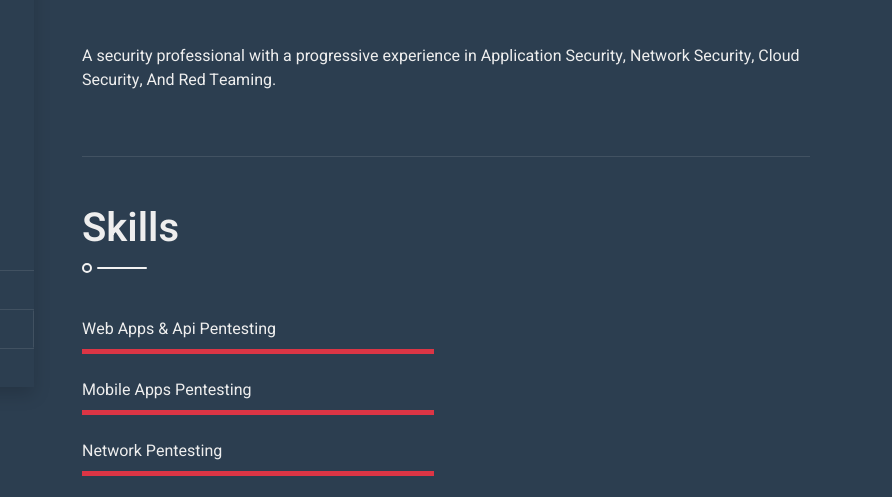
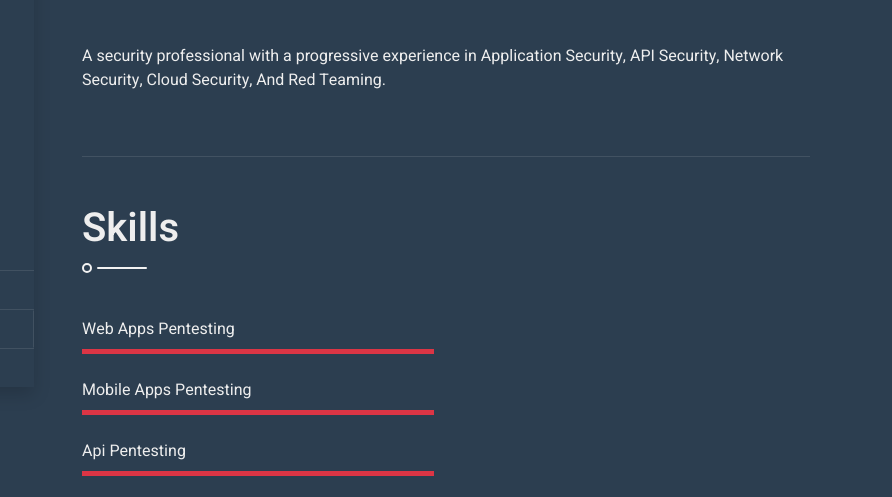
Before and after one commit to cyb3rkh4l1d/cyb3rkh4l1d.github.io, a plain HTML site: page index.html in a window 1280 px wide. Shown: the part 413-910 px from the top of the page, 388-1280 px from the left. Drawn offline with nearby package versions, Linux system fonts and the light colour scheme.

Commit message:
Update index.html

```diff
--- a/index.html
+++ b/index.html
@@ -83,7 +83,7 @@
                       <section class="py-5 border-bottom wow fadeInUp" data-wow-delay="0.1s" id="about">
 
                         <h1 class="title pb-3 mb-5">Whoami</h1>
-                        <p>A security professional with a progressive experience in Application Security, Network Security, Cloud Security, And Red Teaming.</p>
+                        <p>A security professional with a progressive experience in Application Security, API Security, Network Security, Cloud Security, And Red Teaming.</p>
                     </section>
                     <!-- About End -->
 
@@ -94,7 +94,7 @@
                             <div class="col-sm-6">
                                 <div class="skill mb-4">
                                     <div class="d-flex justify-content-between">
-                                        <p class="mb-2">Web Apps & Api Pentesting</p>
+                                        <p class="mb-2">Web Apps Pentesting</p>
                                     </div>
                                     <div class="progress">
                                         <div class="progress-bar bg-danger" role="progressbar" aria-valuenow="100" aria-valuemin="0" aria-valuemax="100"></div>
@@ -108,6 +108,16 @@
                                         <div class="progress-bar bg-danger" role="progressbar" aria-valuenow="100" aria-valuemin="0" aria-valuemax="100"></div>
                                     </div>
                                 </div>
+
+                               <div class="skill mb-4">
+                                    <div class="d-flex justify-content-between">
+                                        <p class="mb-2">Api Pentesting</p>
+                                    </div>
+                                    <div class="progress">
+                                        <div class="progress-bar bg-danger" role="progressbar" aria-valuenow="100" aria-valuemin="0" aria-valuemax="100"></div>
+                                    </div>
+                                </div>
+
                                 <div class="skill mb-4">
                                     <div class="d-flex justify-content-between">
                                         <p class="mb-2">Network Pentesting</p>
@@ -116,6 +126,7 @@
                                         <div class="progress-bar bg-danger" role="progressbar" aria-valuenow="100" aria-valuemin="0" aria-valuemax="100"></div>
                                     </div>
                                 </div>
+
                                 <div class="skill mb-4">
                                     <div class="d-flex justify-content-between">
                                         <p class="mb-2">Cloud Pentesting</p>
```
